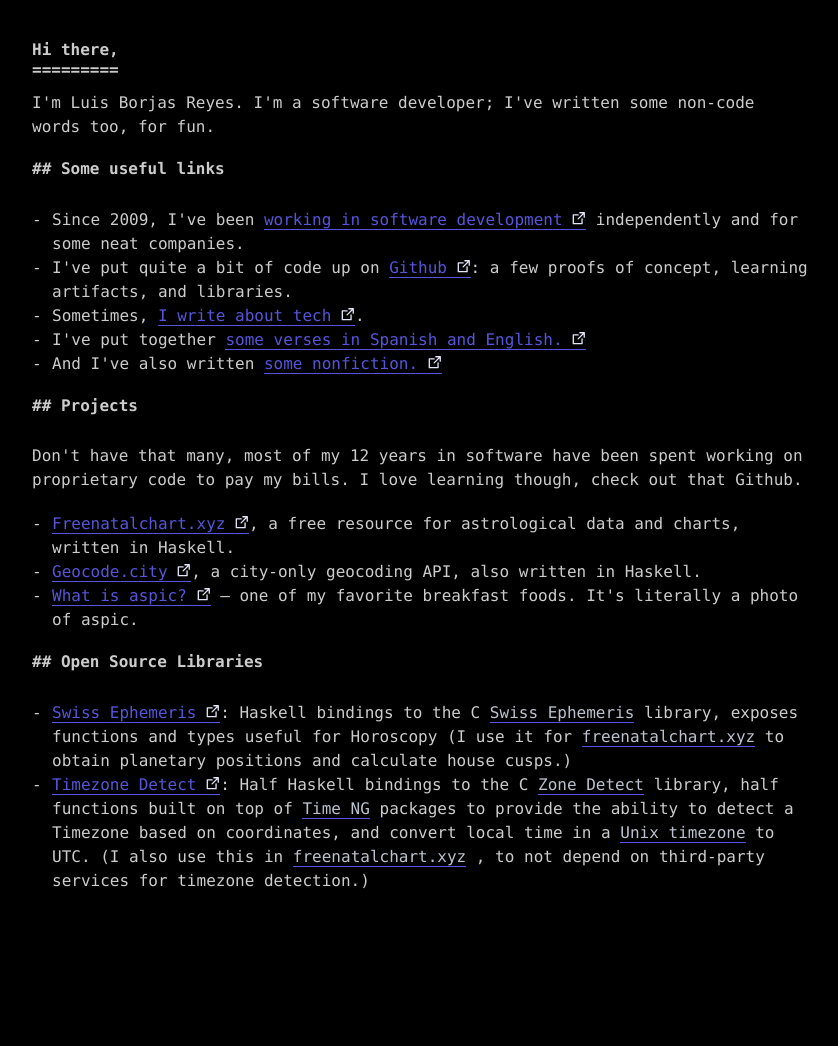
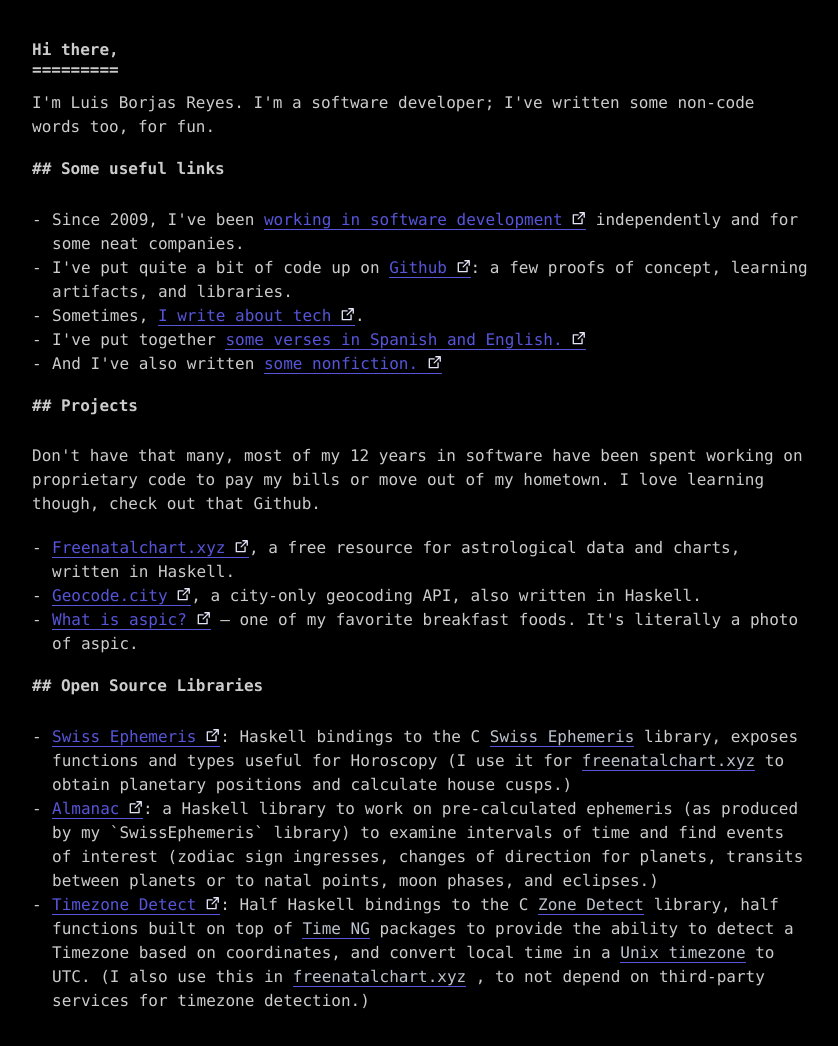
Before and after one commit to lfborjas/lfborjas.github.io, a plain HTML site: page index.html in a window 1280 px wide. Shown: the whole page, without its empty margins (218-1056 px from the left). Before the commit the page ends 933 px from the top, so only its background shows below. Drawn offline with Linux system fonts and the light colour scheme.

Commit message:
add almanac, update year count

```diff
--- a/index.html
+++ b/index.html
@@ -28,7 +28,7 @@
     <li>And I've also written <a href="https://cuaderno.lfborjas.com/">some nonfiction.</a></li>
   </ul>
   <h2 class="text-muted">Projects</h2>
-  <p>Don't have that many, most of my 12 years in software have been spent working on proprietary code to pay my bills.
+  <p>Don't have that many, most of my 12 years in software have been spent working on proprietary code to pay my bills or move out of my hometown.
     I love learning though, check out that Github.</p>
   <ul>
     <li><a href="https://freenatalchart.xyz/">Freenatalchart.xyz</a>, a free resource for astrological data and charts, written
@@ -44,6 +44,10 @@
       useful for Horoscopy (I use it for <a itemprop="url" href="https://freenatalchart.xyz">freenatalchart.xyz</a> to obtain planetary
       positions and calculate house cusps.)
     </li>
+    <li><a href="https://github.com/lfborjas/almanac">Almanac</a>: a Haskell library to work on pre-calculated ephemeris (as produced by my `SwissEphemeris` library)
+      to examine intervals of time and find events of interest (zodiac sign ingresses, changes of direction for planets, transits between planets or to natal points,
+      moon phases, and eclipses.)
+    </li>
     <li><a href="https://hackage.haskell.org/package/timezone-detect">Timezone Detect</a>: Half Haskell bindings to the
       C
       <a itemprop="url" href="https://github.com/BertoldVdb/ZoneDetect">Zone Detect</a> library, half functions built on top of
```
